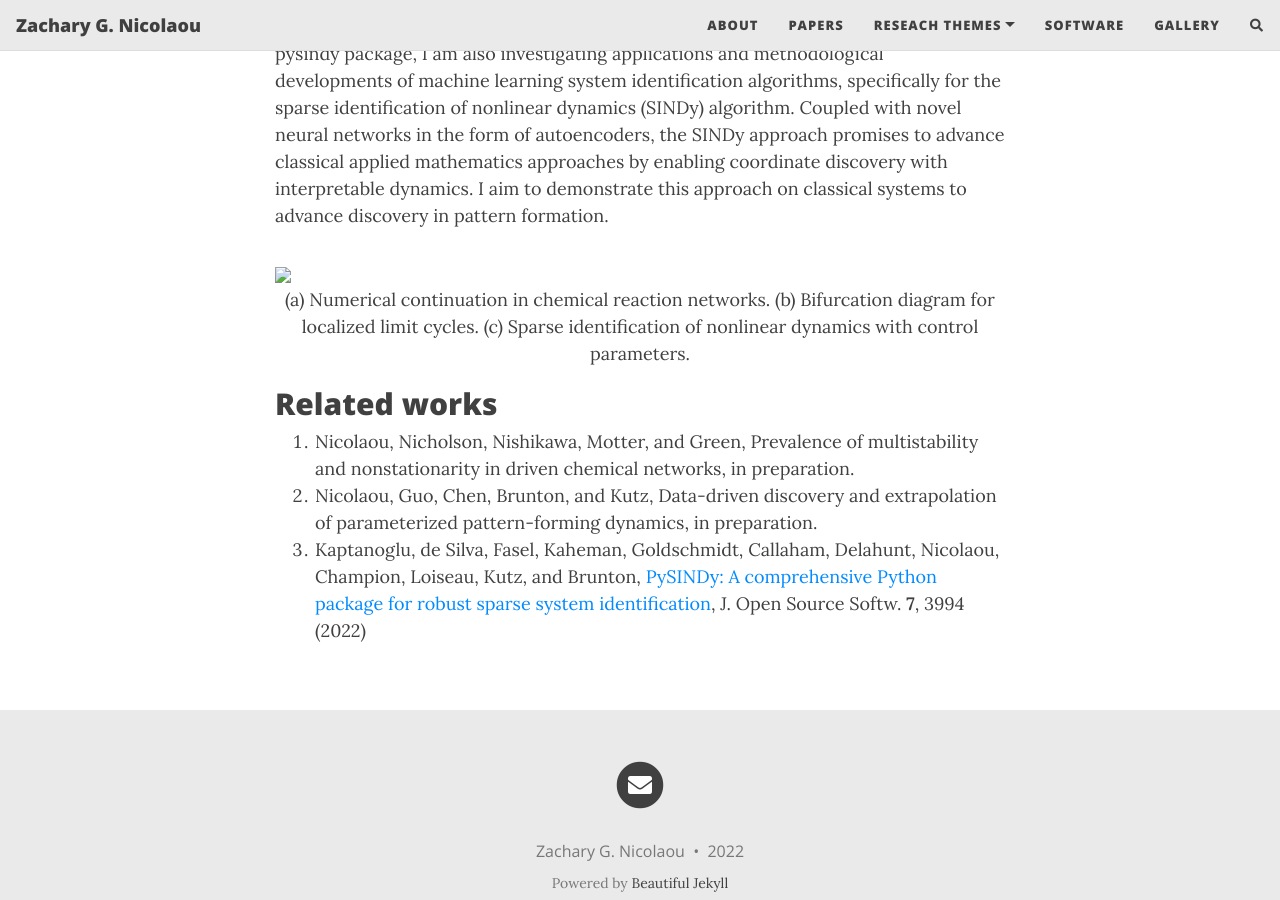
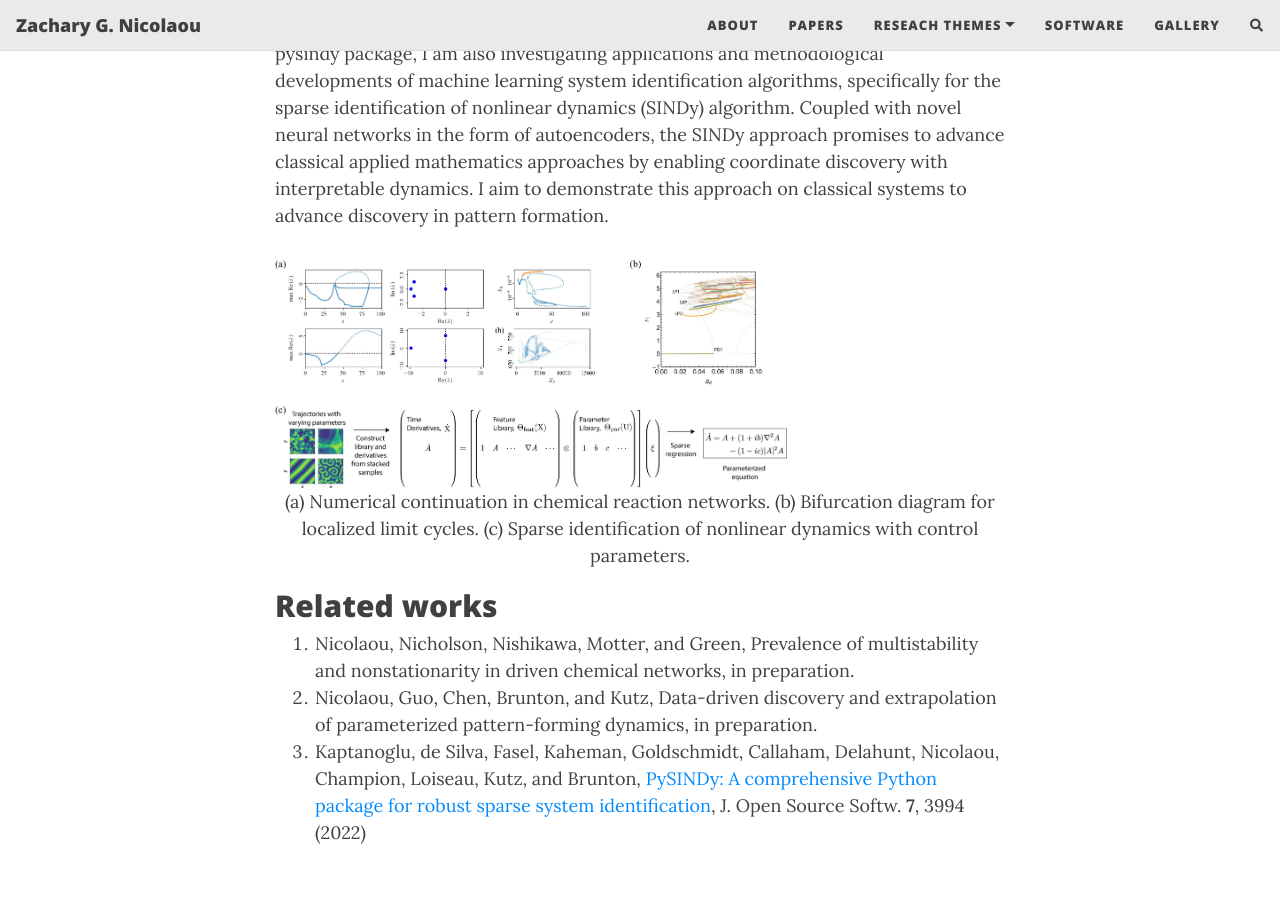
Before and after one commit to znicolaou/znicolaou.github.io, a Jekyll site: the page built from numerics.md, in a window 1280 px wide and 900 px high, scrolled down 474 px. Built offline with Jekyll 4.4.1, drawn with Linux system fonts in a browser that asks for light colours; nearby versions of some CDN libraries; comment, search, counter and statistics services are not loaded.

Commit message:
added figure

```diff
--- a/numerics.md
+++ b/numerics.md
@@ -4,7 +4,7 @@ title: Numerics and Machine Learning
 ---
 Novel machine learning approaches are revolutionizing scientific research, but this revolution did not emerge out of the blue. Decades of methodological developments and applications in scientific computing have culminated in a paradigmatic shift in the way science will be conducted in the twenty first century. I am interested in modernizing classical scientific computing approaches, including numerical integration, numerical continuation, and bifurcation analyses, utilizing modern GPU hardware to accelerate analysis of complex dynamical states, including limit cycles, invariant tori, and chaotic attractors. As an active developer for the open source pysindy package, I am also investigating applications and methodological developments of machine learning system identification algorithms, specifically for the sparse identification of nonlinear dynamics (SINDy) algorithm. Coupled with novel neural networks in the form of autoencoders, the SINDy approach promises to advance classical applied mathematics approaches by enabling coordinate discovery with interpretable dynamics. I aim to demonstrate this approach on classical systems to advance discovery in pattern formation.
 <figure>
-<img src="/assets/numerics.jpg" width=512 />
+<img src="/assets/img/numerics.jpg" width=512 />
 <figcaption align="center">(a) Numerical continuation in chemical reaction networks. (b) Bifurcation diagram for localized limit cycles. (c) Sparse identification of nonlinear dynamics with control parameters.
 </figcaption>
 </figure>
```
